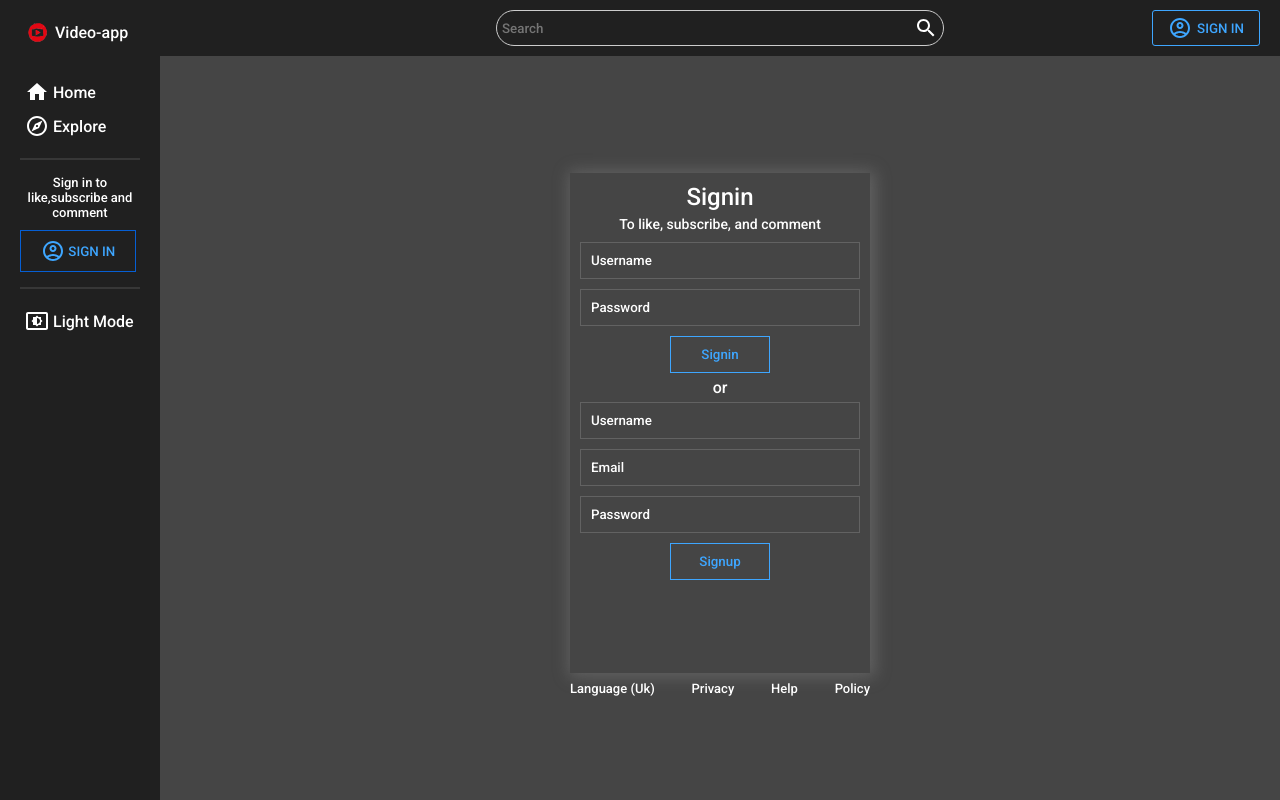
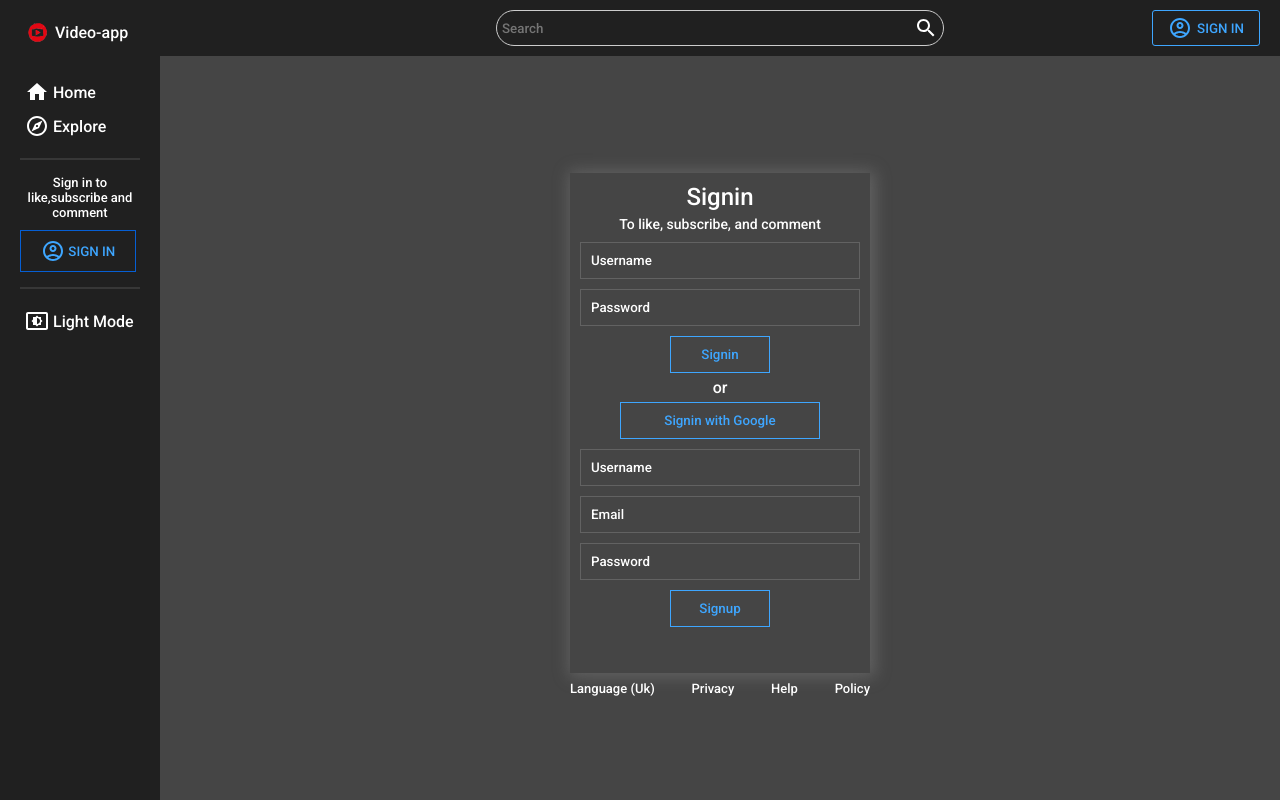
Before and after one commit to anshulp-web/video-app-frontend, a React (Vite) app: page /signin in a window 1280 px wide. Built offline with nearby package versions, Linux system fonts and the light colour scheme.

Commit message:
change done

```diff
--- a/src/pages/Signin.jsx
+++ b/src/pages/Signin.jsx
@@ -178,9 +178,9 @@ const Signin = () => {
           </InputGroup>
         </form>
         <p>or</p>
-{/*         <GoogleButton onClick={signInWithGoogle}>
+  <GoogleButton onClick={signInWithGoogle}>
           Signin with Google
-        </GoogleButton> */}
+        </GoogleButton>
         <form onSubmit={handleSignup}>
           <InputGroup>
             <Input
```
